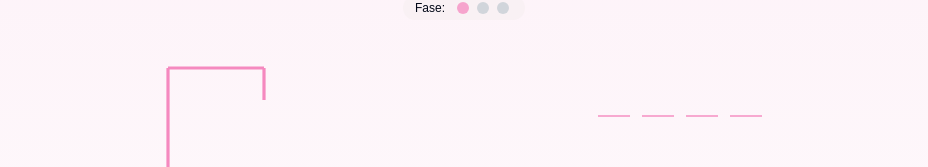
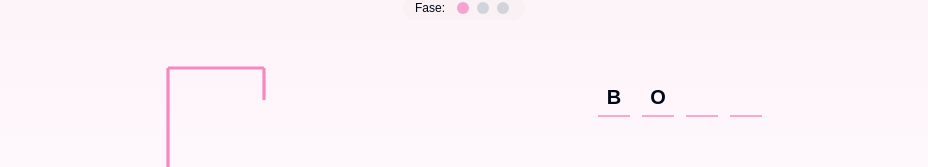
Before and after one commit to josue-balbontin/ahorcado, a React (Vite) app: page / in a window 1280 px wide. Shown: the part 116-283 px from the top of the page, without its empty margins (176-1104 px from the left). Built offline with nearby package versions, Linux system fonts and the light colour scheme.

Commit message:
Add pre-game letter display
Show two letters before game starts.

```diff
--- a/src/components/WordDisplay.tsx
+++ b/src/components/WordDisplay.tsx
@@ -11,7 +11,8 @@ const WordDisplay: React.FC<WordDisplayProps> = ({ word, guessedLetters, gameOve
   return (
     <div className="flex justify-center flex-wrap gap-1 mb-8">
       {[...word].map((letter, index) => {
-        const isRevealed = guessedLetters.has(letter) || gameOver;
+        // Mostrar las dos primeras letras desde el inicio o letras adivinadas o cuando el juego termina
+        const isRevealed = index < 2 || guessedLetters.has(letter) || gameOver;
         return (
           <div key={index} className="word-letter">
             {isRevealed ? letter : ''}
```
